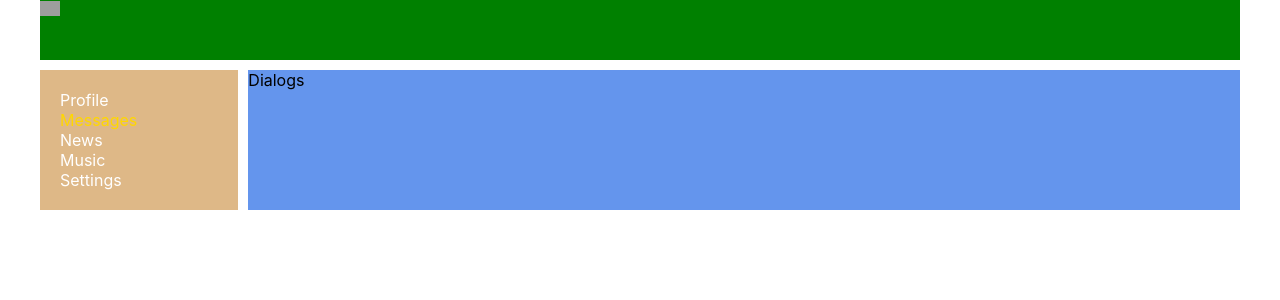
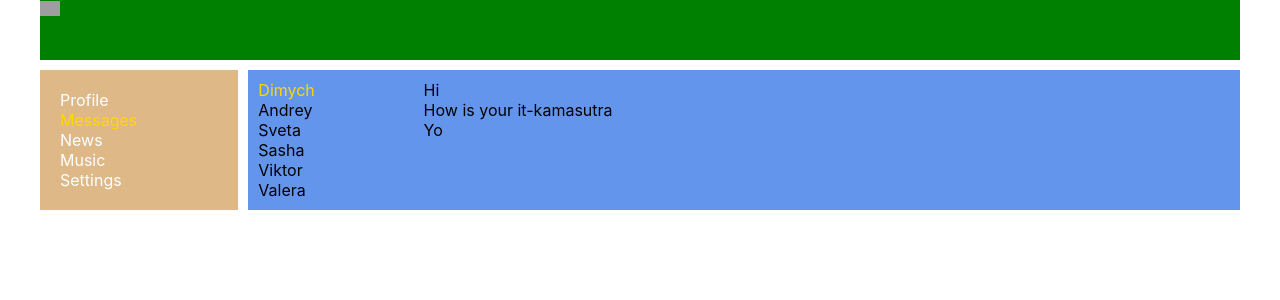
Before and after one commit to Vladislav2097/my-app, a React (Create React App) app: page /dialogs in a window 1280 px wide. Shown: the top 300 px of the page. Built offline with nearby package versions, Linux system fonts and the light colour scheme; grey boxes are pictures that could not be loaded.

Commit message:
creating a dialog page

```diff
--- a/src/components/Dialogs/Dialogs.jsx
+++ b/src/components/Dialogs/Dialogs.jsx
@@ -3,8 +3,32 @@
 
 const Dialogs = (props) => {
     return (
-        <div>
-            Dialogs
+        <div className={s.dialogs}>
+            <div className={s.dialogsItems}>
+                <div className={s.dialog + ' ' + s.active}>
+                    Dimych
+                </div>
+                <div className={s.dialog}>
+                    Andrey
+                </div>
+                <div className={s.dialog}>
+                    Sveta
+                </div>
+                <div className={s.dialog}>
+                    Sasha
+                </div>
+                <div className={s.dialog}>
+                    Viktor
+                </div>
+                <div className={s.dialog}>
+                    Valera
+                </div>
+            </div>
+            <div className={s.messages}>
+                <div className={s.message}>Hi</div>
+                <div className={s.message}>How is your it-kamasutra</div>
+                <div className={s.message}>Yo</div>
+            </div>
         </div>
     )
 }
--- a/src/components/Dialogs/Dialogs.module.css
+++ b/src/components/Dialogs/Dialogs.module.css
@@ -0,0 +1,18 @@
+.dialogs {
+    display: grid;
+    grid-template-columns: 2fr 10fr;
+}
+
+.dialogsItems {
+    padding: 10px;
+}
+
+.dialogsItems .active {
+    color: gold;
+}
+
+.messages {
+    padding: 10px;
+}
+
+.messages .message {}
```
